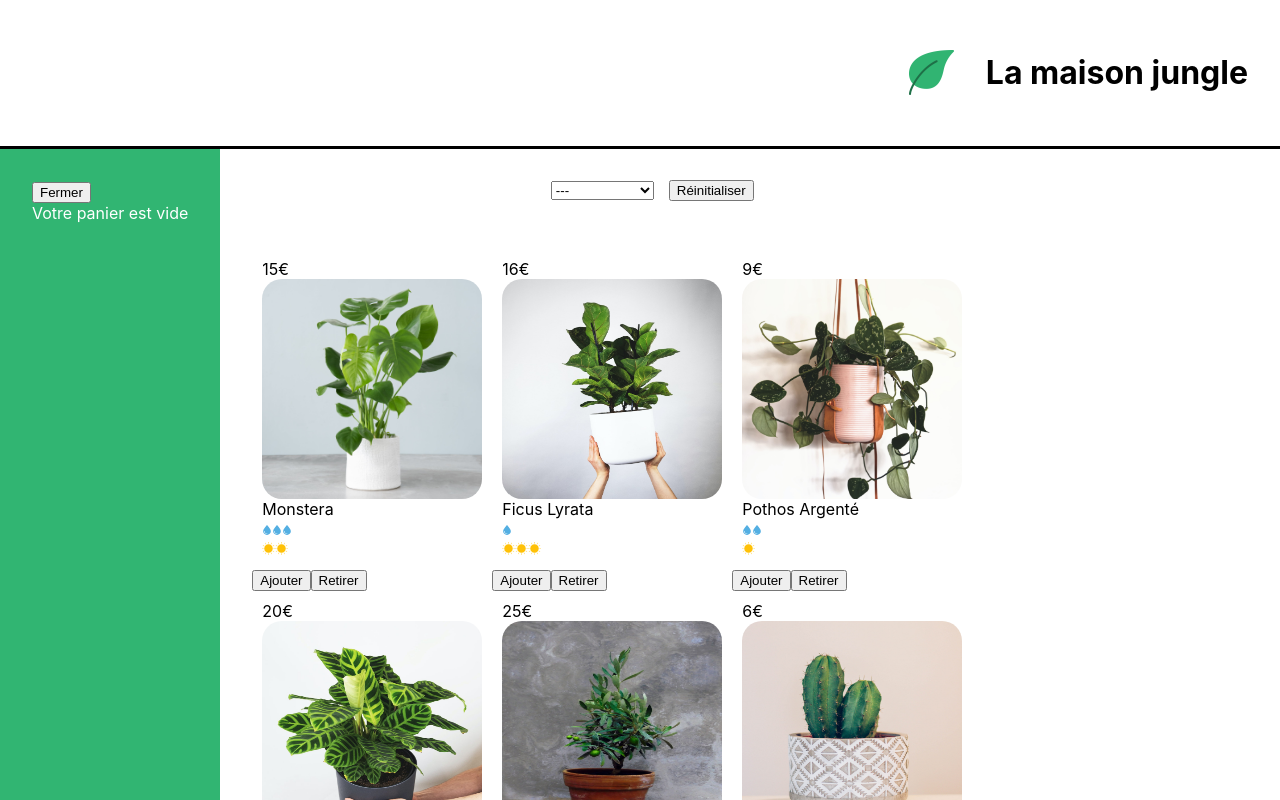
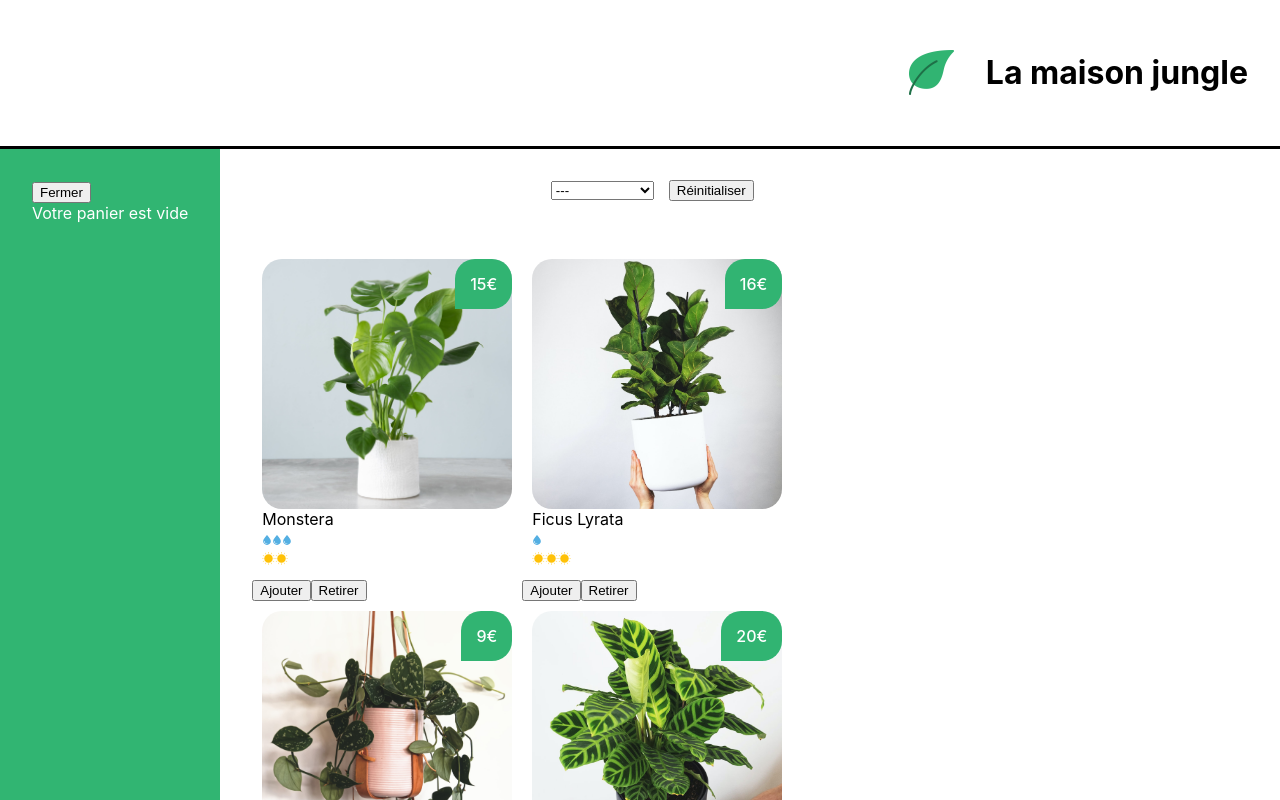
Before and after one commit to younes101020/LaMaisonJungle, a React app: page / in a window 1280 px wide. Shown: the top 800 px of the page. Built offline with nearby package versions, Linux system fonts and the light colour scheme.

Commit message:
Final Release !!!

```diff
--- a/src/styles/PlantItem.css
+++ b/src/styles/PlantItem.css
@@ -1,7 +1,8 @@
 .lmj-plant-item-cover {
-	height: 220px;
-	width: 220px;
+	height: 250px;
+	width: 250px;
 	border-radius: 20px;
+	object-fit: cover;
 }
 
 .lmj-plant-item {
@@ -11,4 +12,16 @@
 	justify-content: center;
 	flex-direction: column;
 	text-transform: capitalize;
+	position: relative;
 }
+
+.lmj-plant-item-price {
+	position: absolute;
+	border-radius: 20px 20px 20px 0;
+	background-color: #31b472;
+	color: white;
+	padding: 15px;
+	right: 0;
+	top: 0;
+	font-weight: 500;
+}
```
